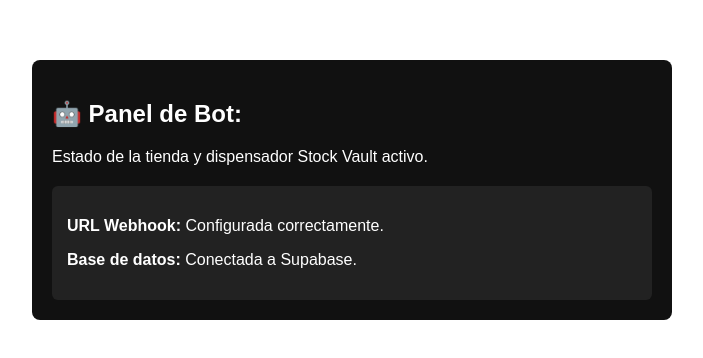
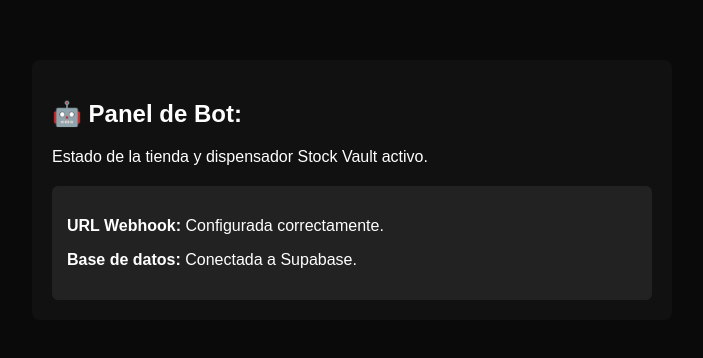
Before and after one commit to salvybrasil-prog/bot-factory, a Next.js app: page /admin in a window 1280 px wide. Shown: the top 358 px of the page, without its empty margins (288-991 px from the left). Built offline with nearby package versions, Linux system fonts and the light colour scheme.

Commit message:
Add RootLayout component with metadata for Bot Factory

```diff
--- /dev/null
+++ b/app/layout.js
@@ -0,0 +1,14 @@
+export const metadata = {
+  title: 'Bot Factory',
+  description: 'Multi-tenant bot deployment platform',
+}
+
+export default function RootLayout({ children }) {
+  return (
+    <html lang="es">
+      <body style={{ margin: 0, padding: 0, background: "#0a0a0a", color: "#fff" }}>
+        {children}
+      </body>
+    </html>
+  )
+}
```
